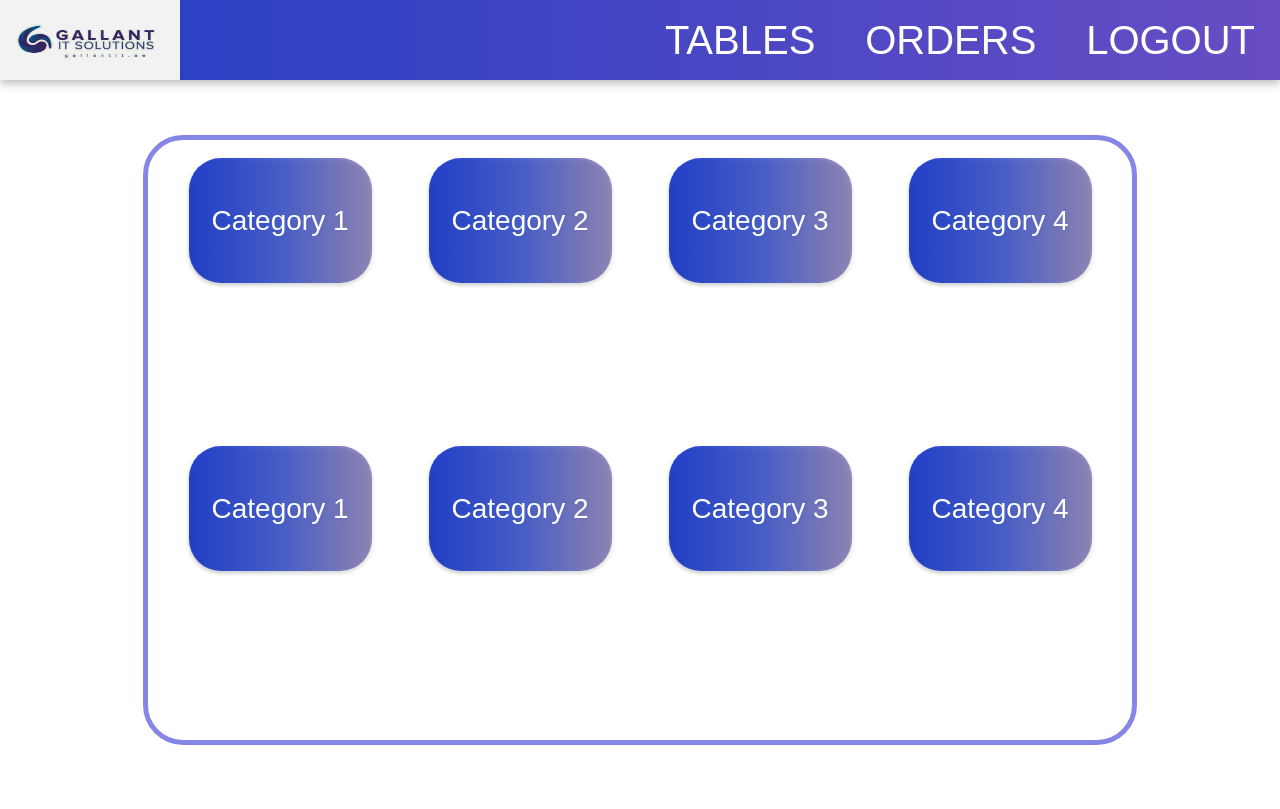
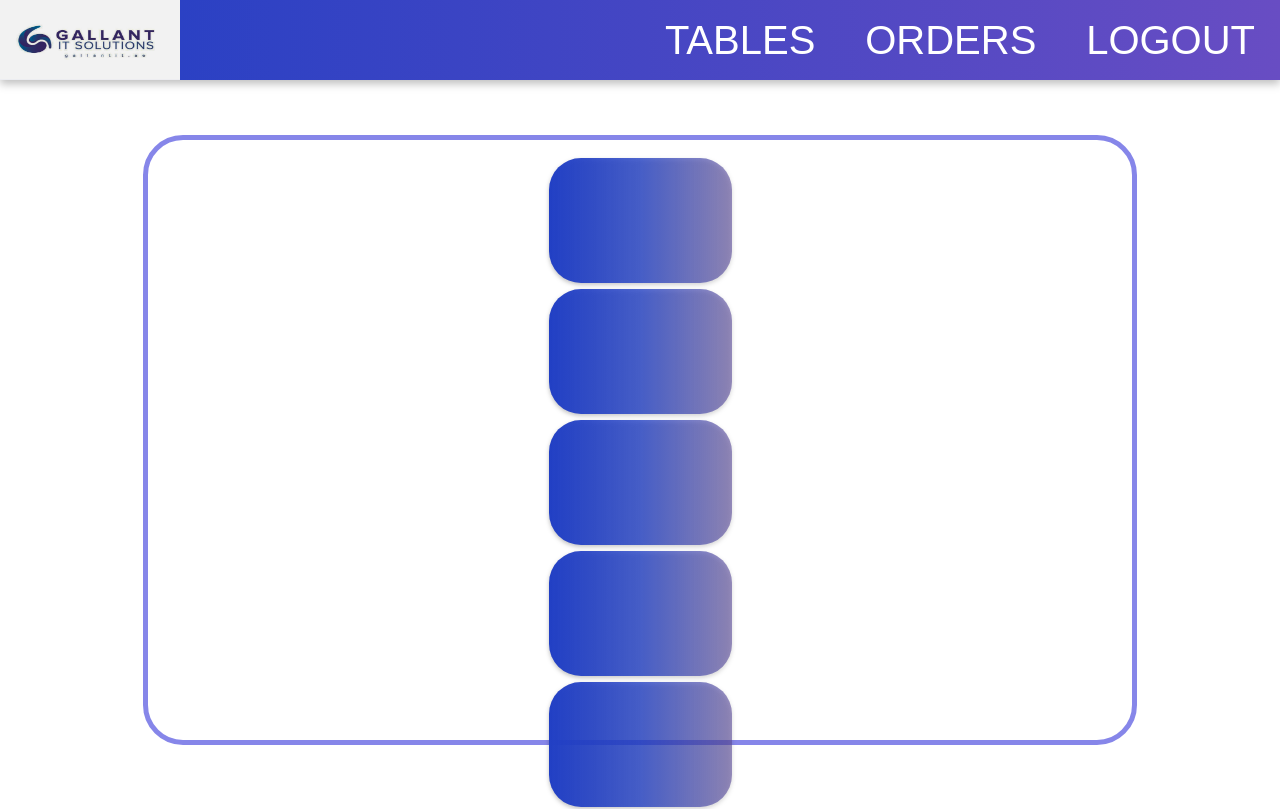
Before and after one commit to Fmajid29/restraunt-ordering-software, a React (Create React App) app: page /category in a window 1280 px wide. Shown: the top 809 px of the page. Built offline with nearby package versions, Linux system fonts and the light colour scheme.

Commit message:
Category.jsx:Fixed

```diff
--- a/src/Components/Category/Category.jsx
+++ b/src/Components/Category/Category.jsx
@@ -3,24 +3,39 @@ import Navbar from "../Common Components/Navbar/Navbar";
 import "./Category.css";
 
 const Category = () => {
+
+  const categories = [
+    {  category: "John" },
+    {  category: "Jane" },
+    {  category: "Bob" },
+    {  category: "John" },
+    {  category: "Jane" },
+    {  category: "Bob" },
+    {  category: "Bob" },
+  ];
+
+function CategoryList() {
+  return (
+    <div className="categoryOut">
+      {categories.map(category => (
+     <div className="category">
+     <h1 className="headingCat">
+      {categories.category}
+     </h1>
+      </div>
+      ))}
+    </div>
+  );
+}
   return (
     <>
       <div>
         <Navbar />
       </div>
-      <div>
-        <div className="mainContainerTables">
-          <div className="innerCategory">
-            <div className="category">Category 1</div>
-            <div className="category">Category 2</div>
-            <div className="category">Category 3</div>
-            <div className="category">Category 4</div>
-            <div className="category">Category 1</div>
-            <div className="category">Category 2</div>
-            <div className="category">Category 3</div>
-            <div className="category">Category 4</div>
-          </div>
-        </div>
+      <div className="mainContainerTables">
+      <div className="innerCategory">
+      <CategoryList />
+      </div>
       </div>
     </>
   );
```
